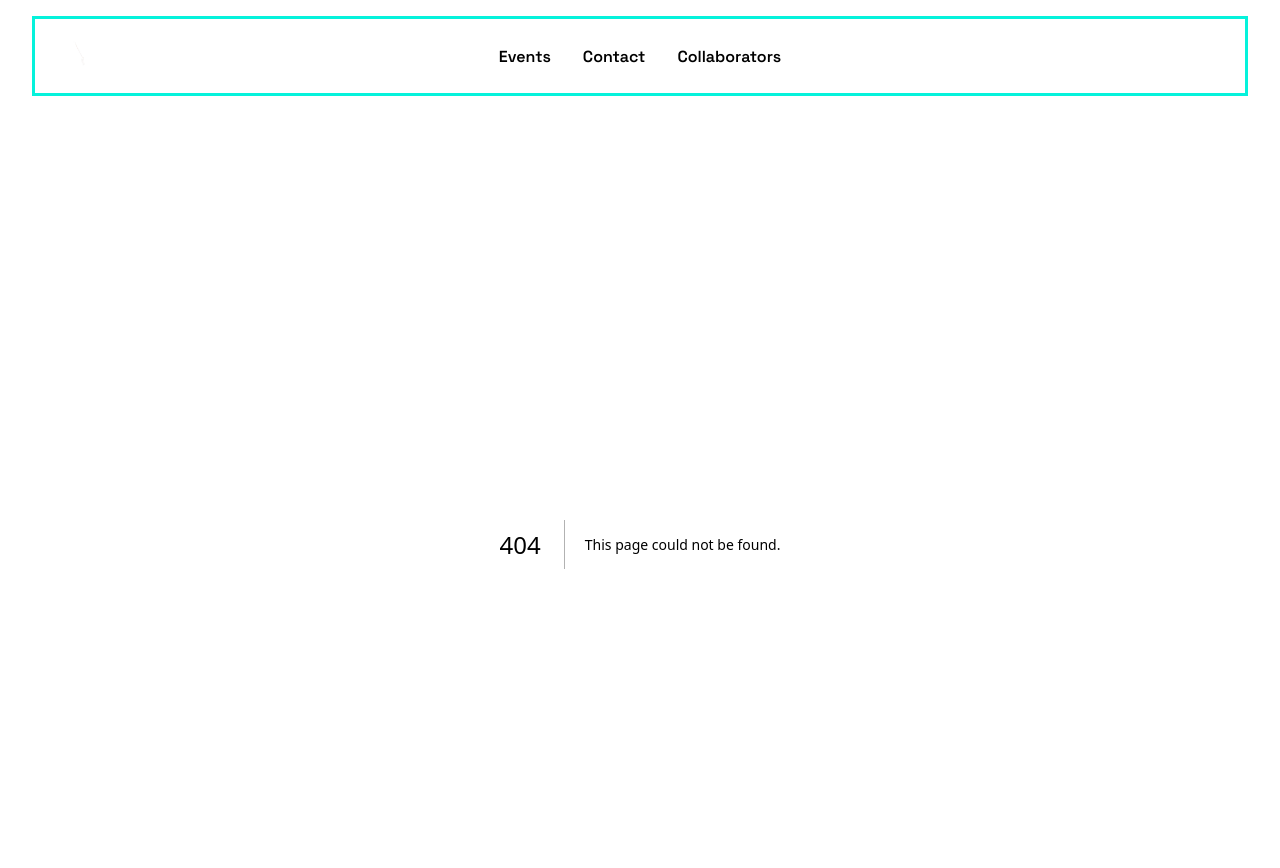
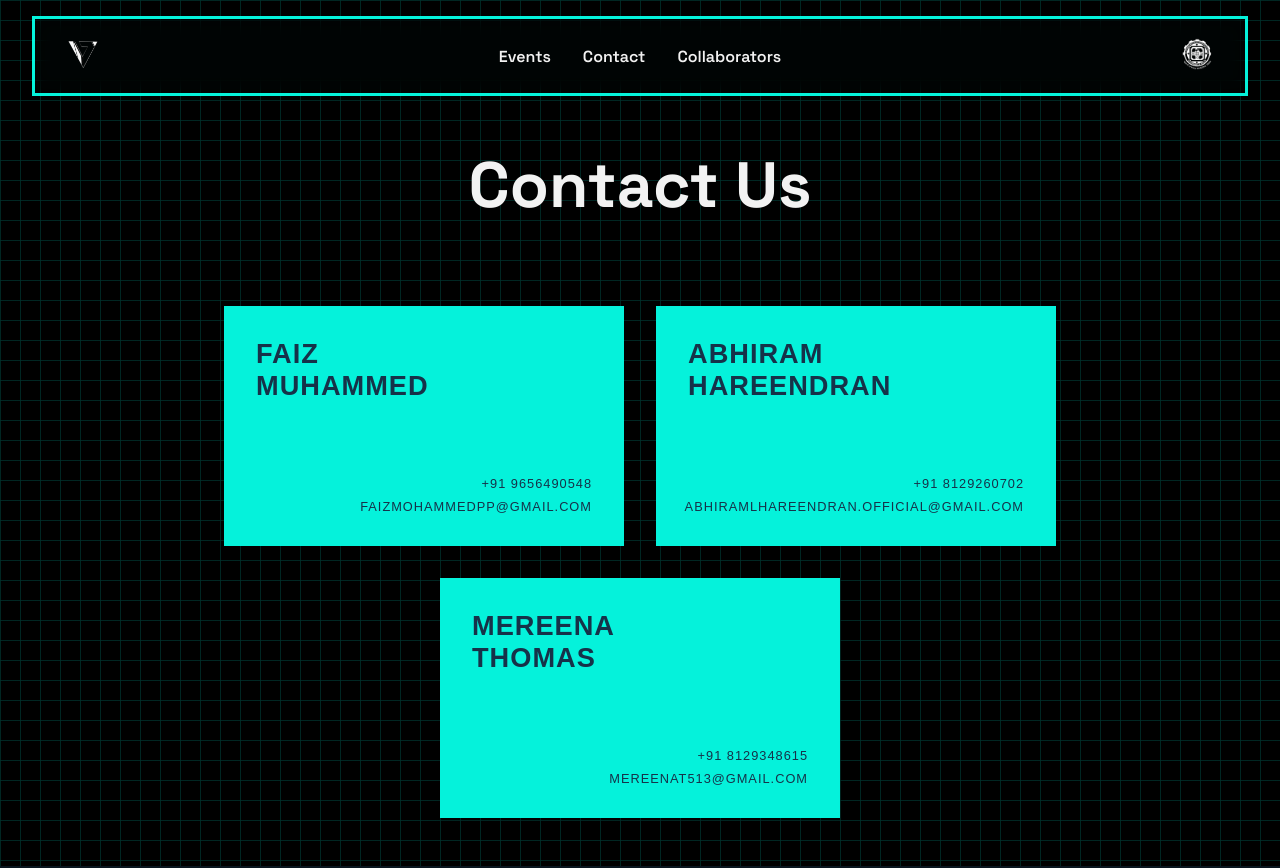
Before and after one commit to mhdafh7/vidyuth, a Next.js app: page /contact in a window 1280 px wide. Before the commit this address had no page. Shown: the top 868 px of the page. Built offline with nearby package versions, Linux system fonts and the light colour scheme.

Commit message:
feat: Added Contacts section

```diff
--- a/constants/constants.ts
+++ b/constants/constants.ts
@@ -116,3 +116,11 @@ export const dayTwoEvents = [
   },
 
 ]
+
+// Coordinators Contact details
+
+export const contactDetails = [
+  { id: 1, name: "Faiz Muhammed", phone: 9656490548, mail: "faizmohammedpp@gmail.com" },
+  { id: 2, name: "Abhiram Hareendran", phone: 8129260702, mail: "abhiramlhareendran.official@gmail.com" },
+  { id: 3, name: "Mereena Thomas", phone: 8129348615, mail: "mereenat513@gmail.com" }
+]
--- /dev/null
+++ b/pages/contact/contact.module.scss
@@ -0,0 +1,63 @@
+@import '../../styles/colors';
+
+.container {
+    display: flex;
+    flex-direction: column;
+    align-items: center;
+    gap: 3rem;
+    padding-inline: 2rem;
+
+    h3 {
+        margin-bottom: 2rem;
+        font-size: clamp(2rem, 1rem + 7vw, 4rem);
+    }
+
+    .cardWrapper {
+        display: flex;
+        gap: 2rem;
+        flex-wrap: wrap;
+        align-items: center;
+        justify-content: center;
+
+        @media (max-width: 768px) {
+          scale: 0.85;
+        }
+
+        .cardContainer {
+            background: $accent;
+            color: $bg;
+            display: flex;
+            flex-direction: column;
+            justify-content: space-between;
+            height: 15rem;
+            width: 25rem;
+            padding-block: 2rem;
+            padding-inline: 2rem;
+
+            font-family: 'Inter Tight', sans-serif;
+            text-transform: uppercase;
+            transition: all 0.4s cubic-bezier(0.165, 0.84, 0.44, 1);
+            box-shadow: 0px 4px 6px -1px rgba(0, 0, 0, 0.1),
+                0px 2px 4px -1px rgba(0, 0, 0, 0.06);
+            .name {
+                font-weight: 600;
+                letter-spacing: 1px;
+                word-spacing: 100em;
+                font-size: 1.7rem;
+            }
+            .details {
+                display: flex;
+                flex-direction: column;
+                align-items: flex-end;
+                font-size: 0.8rem;
+                letter-spacing: 1px;
+                .mail {
+                    margin-top: 0.5rem;
+                }
+            }
+            &:hover {
+                rotate: -10deg;
+            }
+        }
+    }
+}
--- /dev/null
+++ b/pages/contact/index.tsx
@@ -0,0 +1,53 @@
+import styles from './contact.module.scss';
+import Head from 'next/head';
+import { contactDetails } from '../../constants/constants';
+
+type ContactProps = {
+    name: string;
+    phone: number;
+    mail: string;
+};
+const Contact = () => {
+    const Card = ({ name, phone, mail }: ContactProps) => {
+        return (
+            <div className={styles.cardContainer}>
+                <div className={styles.name}>{name}</div>
+                <div className={styles.details}>
+                    <div className={styles.phone}>+91 {phone}</div>
+                    <div className={styles.mail}>{mail}</div>
+                </div>
+            </div>
+        );
+    };
+    return (
+        <>
+            <Head>
+                <title>Contact Us</title>
+                <meta
+                    name="description"
+                    content="Contact Details of Coordinators of Vidyuth 2022"
+                />
+                <link
+                    rel="icon"
+                    href="/favicon.ico"
+                />
+            </Head>
+            <div className={styles.container}>
+                <h3>Contact Us</h3>
+                <div className={styles.cardWrapper}>
+                  {contactDetails.map(({ id, name, phone, mail }) => {
+                      return (
+                          <Card
+                              key={id}
+                              name={name}
+                              phone={phone}
+                              mail={mail}
+                          />
+                      );
+                  })}
+                </div>
+            </div>
+        </>
+    );
+};
+export default Contact;
```
